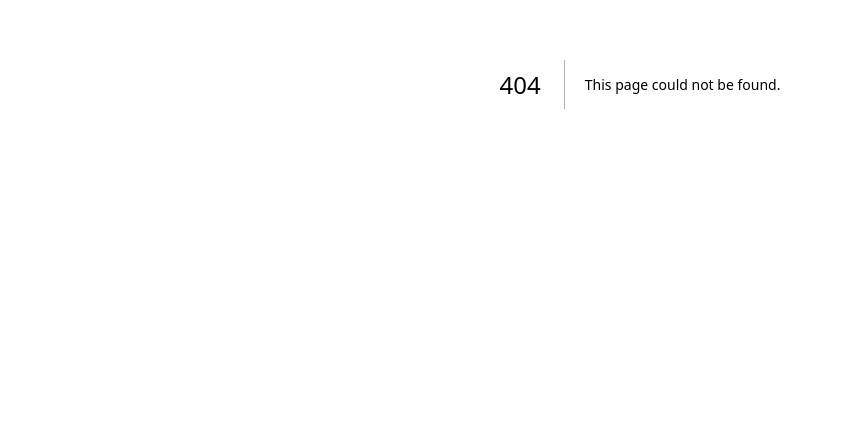
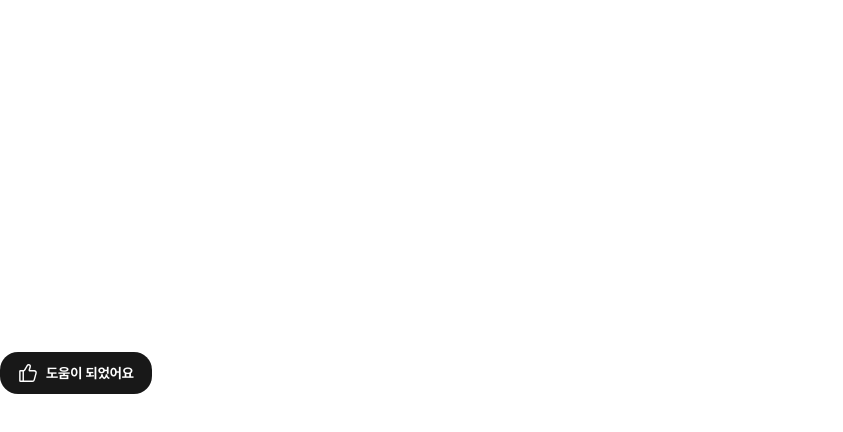
Before and after one commit to team-dotori/guidely_client, a Next.js app: page /pwd/signalPage/reportDetailPage/comp_like in a window 1280 px wide. Before the commit this address had no page. Shown: the part 316-748 px from the top of the page, without its empty margins (0-843 px from the left). Built offline with nearby package versions, Linux system fonts and the light colour scheme.

Commit message:
Feat: 도움이 되었어요 버튼 추가

```diff
--- /dev/null
+++ b/pages/pwd/signalPage/reportDetailPage/comp_like.js
@@ -0,0 +1,42 @@
+import Image from "next/image";
+
+export default function Like({ reportId }) {
+  function requestLike() {
+    console.log(reportId);
+    fetch(`/api/guidely/api/declaration/like/${reportId}`, {
+      method: "PATCH",
+    });
+  }
+
+  return (
+    <div className="container" onClick={requestLike}>
+      <Image
+        src="/icons/like.svg"
+        width={20}
+        height={20}
+        alt="도움이 되었어요"
+      />
+      <div style={{ width: 8 }}></div>
+      <div className="text">도움이 되었어요</div>
+      <style jsx>{`
+        .container {
+          position: fixed;
+          bottom: 90px;
+
+          background-color: #181818;
+          padding: 11px 18px;
+          border-radius: 18px;
+
+          display: flex;
+          align-items: center;
+        }
+
+        .text {
+          color: #ffffff;
+          font-size: 14px;
+          font-weight: 700;
+        }
+      `}</style>
+    </div>
+  );
+}
--- a/pages/pwd/signalPage/reportDetailPage/reportDetailPage.js
+++ b/pages/pwd/signalPage/reportDetailPage/reportDetailPage.js
@@ -1,3 +1,4 @@
+import Like from "./comp_like";
 import Panel from "./comp_panel";
 import ReportDetail from "./comp_reportDetail";
 
@@ -6,6 +7,7 @@ export default function ReportDetailPage({ locationName, curReport }) {
     <div className="container">
       <Panel locationName={locationName} reportCount={curReport.count} />
       <ReportDetail curReport={curReport} />
+      <Like reportId={curReport} />
       <style jsx>{`
         .container {
           width: 100vw;
```
Also changed, not shown: public/icons/like.svg (added).
